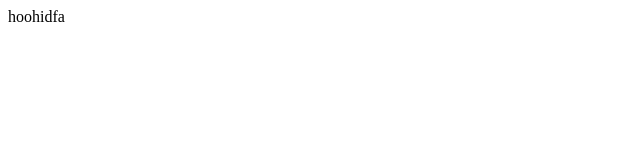
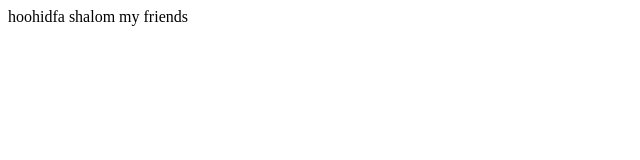
Before and after one commit to riku05190/wdd130-thomas, a plain HTML site: page index.html in a window 1280 px wide. Shown: the whole page, without its empty margins (0-640 px from the left). Drawn offline with Linux system fonts and the light colour scheme.

Commit message:
added text

```diff
--- a/index.html
+++ b/index.html
@@ -7,5 +7,6 @@
   </head>
   <body>
     hoohidfa
+    shalom my friends
   </body>
 </html>
```
